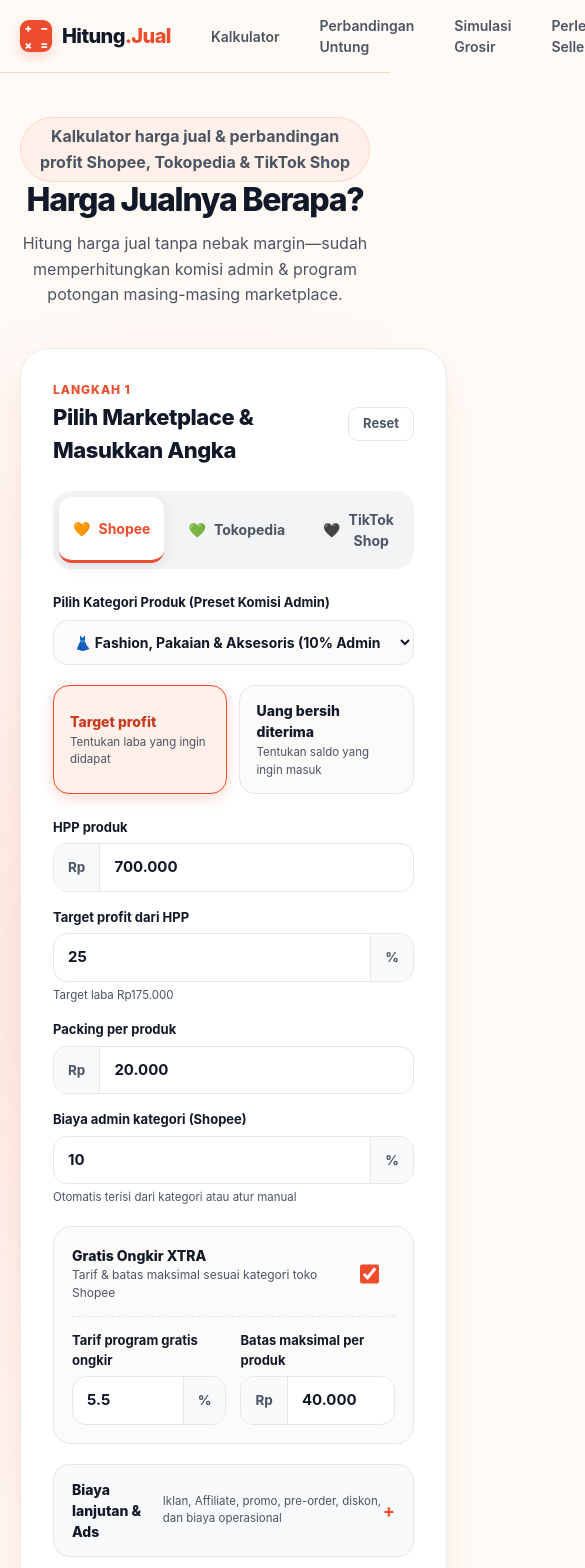
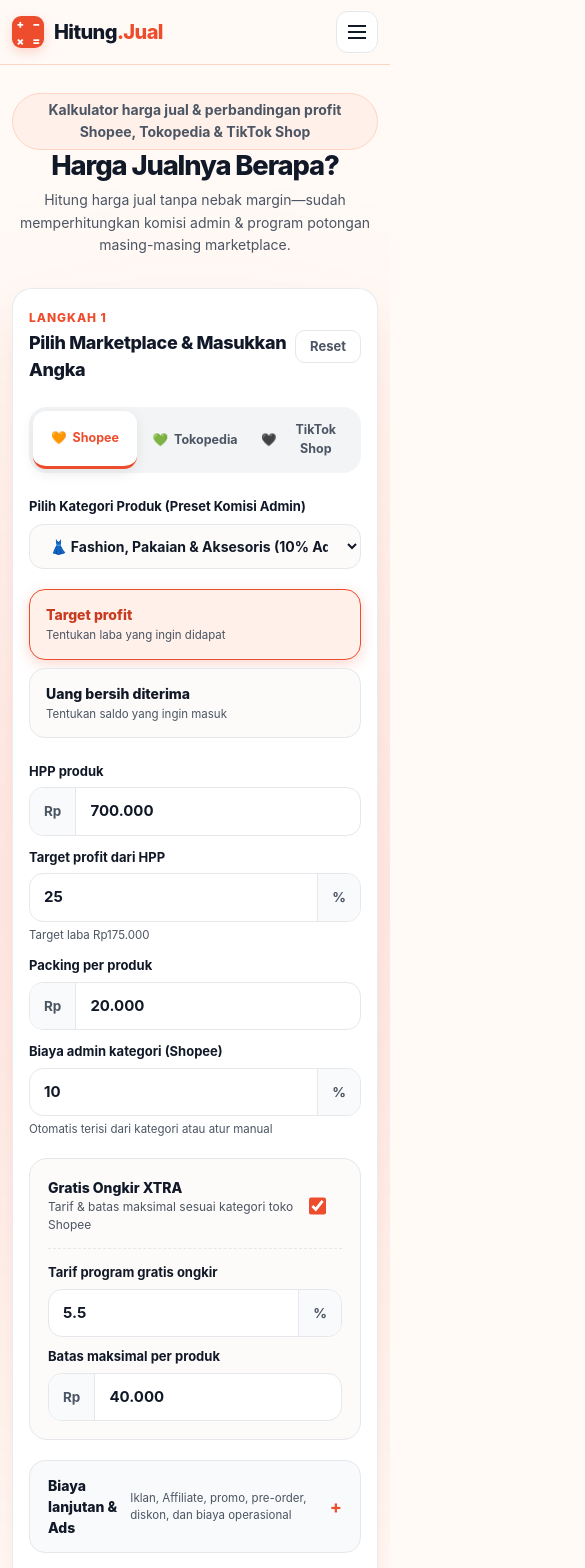
Before and after one commit to haadziqf/alkulator-harga-shopee, a Next.js app: page / in a window 390 px wide. Shown: the top 1568 px of the page, 585 px wide, since content can reach past the window. Built offline with nearby package versions, Linux system fonts and the light colour scheme.

Commit message:
feat: make layout fully responsive and add mobile viewport metadata

```diff
--- a/app/globals.css
+++ b/app/globals.css
@@ -184,6 +184,18 @@
   font-size: 12.5px;
   font-weight: 700;
   transition: all 300ms ease;
+}
+
+.mobile-menu-toggle {
+  display: none;
+}
+
+.mobile-only-date {
+  display: none;
+}
+
+.desktop-only-date {
+  display: inline-flex;
 }
 
 /* Hero Section */
@@ -1152,22 +1164,370 @@
   font-size: 13.5px;
 }
 
+@keyframes fadeInSlide {
+  from {
+    opacity: 0;
+    transform: translateY(-8px);
+  }
+  to {
+    opacity: 1;
+    transform: translateY(0);
+  }
+}
+
+@media (max-width: 1024px) {
+  .calculator {
+    grid-template-columns: 1.2fr 1fr;
+    gap: 20px;
+  }
+
+  .nav-links a {
+    padding: 6px 12px;
+    font-size: 13px;
+  }
+
+  .comparison-grid {
+    grid-template-columns: repeat(3, 1fr);
+    gap: 14px;
+  }
+
+  .wholesale-grid,
+  .affiliate-grid {
+    grid-template-columns: repeat(2, 1fr);
+  }
+}
+
 @media (max-width: 900px) {
+  .shell {
+    width: min(100%, calc(100% - 24px));
+  }
+
+  .nav {
+    position: relative;
+    min-height: 64px;
+  }
+
+  .desktop-only-date {
+    display: none !important;
+  }
+
+  .mobile-menu-toggle {
+    display: flex;
+    align-items: center;
+    justify-content: center;
+    width: 42px;
+    height: 42px;
+    border-radius: 12px;
+    border: 1px solid var(--line);
+    background: var(--white);
+    color: var(--ink);
+    cursor: pointer;
+    z-index: 501;
+    transition: all 200ms ease;
+  }
+
+  .mobile-menu-toggle:hover {
+    background: #f3f4f6;
+  }
+
+  .hamburger-bar {
+    position: relative;
+    width: 18px;
+    height: 2px;
+    background: var(--ink);
+    transition: all 200ms ease;
+  }
+
+  .hamburger-bar::before,
+  .hamburger-bar::after {
+    content: "";
+    position: absolute;
+    left: 0;
+    width: 18px;
+    height: 2px;
+    background: var(--ink);
+    transition: all 200ms ease;
+  }
+
+  .hamburger-bar::before {
+    top: -6px;
+  }
+
+  .hamburger-bar::after {
+    top: 6px;
+  }
+
+  .hamburger-bar.open {
+    background: transparent;
+  }
+
+  .hamburger-bar.open::before {
+    top: 0;
+    transform: rotate(45deg);
+  }
+
+  .hamburger-bar.open::after {
+    top: 0;
+    transform: rotate(-45deg);
+  }
+
+  .nav-links {
+    position: absolute;
+    top: calc(100% + 8px);
+    left: 0;
+    right: 0;
+    background: rgba(255, 255, 255, 0.98);
+    backdrop-filter: blur(20px);
+    -webkit-backdrop-filter: blur(20px);
+    border: 1px solid var(--line);
+    border-radius: 20px;
+    padding: 16px;
+    flex-direction: column;
+    align-items: stretch;
+    gap: 8px;
+    box-shadow: 0 16px 32px rgba(0, 0, 0, 0.12);
+    display: none;
+    z-index: 500;
+  }
+
+  .nav-links.mobile-open {
+    display: flex;
+    animation: fadeInSlide 200ms ease-out forwards;
+  }
+
+  .nav-links a {
+    padding: 12px 16px;
+    font-size: 14px;
+    border-radius: 12px;
+    width: 100%;
+  }
+
+  .mobile-only-date {
+    display: inline-flex !important;
+    justify-content: center;
+    margin-top: 8px;
+  }
+
   .calculator {
     grid-template-columns: 1fr;
   }
-  .input-grid {
-    grid-template-columns: 1fr;
+
+  .result-card {
+    position: static;
+    top: auto;
+    margin-top: 24px;
   }
+
   .comparison-grid {
     grid-template-columns: 1fr;
   }
-  .wholesale-grid,
-  .affiliate-grid,
+
+  .digital-product-banner {
+    grid-template-columns: 1fr;
+    gap: 20px;
+    padding: 24px;
+  }
+
+  .digital-action-btn {
+    width: 100%;
+    text-align: center;
+  }
+
+  .sponsor-banner {
+    flex-direction: column;
+    align-items: flex-start;
+    padding: 20px 24px;
+  }
+
+  .sponsor-btn {
+    width: 100%;
+    text-align: center;
+  }
+}
+
+@media (max-width: 640px) {
+  .hero {
+    padding: 28px 0 16px;
+  }
+
+  .eyebrow {
+    font-size: 11.5px;
+    padding: 5px 12px;
+    margin-bottom: 10px;
+    max-width: 100%;
+  }
+
+  .hero h1 {
+    font-size: clamp(24px, 7vw, 36px);
+    margin-bottom: 8px;
+  }
+
+  .hero p {
+    font-size: 14px;
+  }
+
+  .input-card {
+    padding: 20px 16px;
+    border-radius: 20px;
+  }
+
+  .card-heading h2 {
+    font-size: 18px;
+  }
+
+  .platform-selector {
+    gap: 6px;
+    padding: 4px;
+  }
+
+  .platform-btn {
+    padding: 10px 8px;
+    font-size: 12.5px;
+    gap: 6px;
+  }
+
+  .target-mode {
+    grid-template-columns: 1fr;
+    gap: 8px;
+  }
+
+  .input-grid {
+    grid-template-columns: 1fr;
+    gap: 12px;
+  }
+
+  .program-fields {
+    grid-template-columns: 1fr;
+    gap: 10px;
+  }
+
+  .result-card {
+    padding: 22px 18px;
+    border-radius: 20px;
+  }
+
+  .big-price {
+    font-size: clamp(28px, 8vw, 36px);
+    word-break: break-word;
+  }
+
+  .result-summary {
+    gap: 12px;
+    padding: 14px;
+  }
+
+  .result-summary b {
+    font-size: 14.5px;
+  }
+
+  .action-buttons {
+    grid-template-columns: 1fr;
+    gap: 8px;
+  }
+
+  .comparison-section,
+  .wholesale-section,
+  .monetize-section,
+  .method,
+  .sources {
+    padding: 20px 16px;
+    border-radius: 20px;
+    margin-top: 32px;
+  }
+
+  .comparison-header h2,
+  .wholesale-header h2,
+  .monetize-header h2,
+  .method h2,
+  .sources-heading h2 {
+    font-size: 20px;
+  }
+
+  .best-banner {
+    flex-direction: column;
+    align-items: flex-start;
+    gap: 10px;
+    padding: 16px;
+  }
+
+  .best-banner-icon {
+    font-size: 24px;
+  }
+
+  .wholesale-grid {
+    grid-template-columns: 1fr 1fr;
+    gap: 10px;
+  }
+
+  .wholesale-card {
+    padding: 14px 10px;
+  }
+
+  .wholesale-price {
+    font-size: 18px;
+  }
+
+  .affiliate-grid {
+    grid-template-columns: 1fr;
+    gap: 14px;
+  }
+
   .source-grid {
-    grid-template-columns: 1fr 1fr;
+    grid-template-columns: 1fr;
+    gap: 12px;
   }
+
   .digital-product-banner {
+    padding: 20px 16px;
+  }
+
+  .digital-product-content h3 {
+    font-size: 18px;
+  }
+
+  .digital-features {
+    gap: 8px;
+  }
+
+  .digital-features span {
+    font-size: 11.5px;
+    padding: 4px 10px;
+  }
+
+  .toast-notice {
+    bottom: 16px;
+    left: 16px;
+    right: 16px;
+    width: auto;
+    text-align: center;
+    font-size: 13px;
+    padding: 12px 16px;
+  }
+
+  footer {
+    flex-direction: column;
+    gap: 12px;
+    text-align: center;
+    margin-top: 36px;
+  }
+}
+
+@media (max-width: 380px) {
+  .platform-btn {
+    font-size: 11.5px;
+    padding: 8px 4px;
+  }
+
+  .platform-btn span:first-child {
+    font-size: 12px;
+  }
+
+  .money-input input,
+  .percent-input input {
+    font-size: 14px;
+  }
+
+  .wholesale-grid {
     grid-template-columns: 1fr;
   }
 }
--- a/app/layout.tsx
+++ b/app/layout.tsx
@@ -1,4 +1,4 @@
-import type { Metadata } from "next";
+import type { Metadata, Viewport } from "next";
 import { Geist, Geist_Mono } from "next/font/google";
 import "./globals.css";
 
@@ -12,11 +12,17 @@
   subsets: ["latin"],
 });
 
+export const viewport: Viewport = {
+  width: "device-width",
+  initialScale: 1,
+  maximumScale: 5,
+  themeColor: "#ee4d2d",
+};
+
 export const metadata: Metadata = {
   title: "HitungJual - Kalkulator Harga Marketplace & Profit Seller",
   description: "Kalkulator harga jual & perbandingan profit Shopee, Tokopedia, dan TikTok Shop. Sudah memperhitungkan komisi admin & program potongan.",
   manifest: "./manifest.json",
-  themeColor: "#ee4d2d",
   appleWebApp: {
     capable: true,
     statusBarStyle: "default",
@@ -40,6 +46,7 @@
   return (
     <html lang="id">
       <head>
+        <meta name="viewport" content="width=device-width, initial-scale=1.0, maximum-scale=5.0" />
         <link rel="manifest" href="./manifest.json" />
         <meta name="theme-color" content="#ee4d2d" />
         <meta name="mobile-web-app-capable" content="yes" />
--- a/app/page.tsx
+++ b/app/page.tsx
@@ -426,6 +426,7 @@
   const [input, setInput] = useState(initialInputs);
   const [showAdvanced, setShowAdvanced] = useState(false);
   const [toastMessage, setToastMessage] = useState<string | null>(null);
+  const [mobileMenuOpen, setMobileMenuOpen] = useState(false);
 
   useEffect(() => {
     if ("serviceWorker" in navigator) {
@@ -549,6 +550,7 @@
 
   const scrollToSection = (e: React.MouseEvent<HTMLAnchorElement>, id: string) => {
     e.preventDefault();
+    setMobileMenuOpen(false);
     const target = document.getElementById(id);
     if (target) {
       const yOffset = -90;
@@ -572,16 +574,28 @@
             </span>
             <span>Hitung<span>.Jual</span></span>
           </a>
-          <div className="nav-links">
+          <div className={`nav-links ${mobileMenuOpen ? "mobile-open" : ""}`}>
             <a href="#kalkulator" onClick={(e) => scrollToSection(e, "kalkulator")}>Kalkulator</a>
             <a href="#perbandingan" onClick={(e) => scrollToSection(e, "perbandingan")}>Perbandingan Untung</a>
             <a href="#grosir" onClick={(e) => scrollToSection(e, "grosir")}>Simulasi Grosir</a>
             <a href="#perlengkapan" onClick={(e) => scrollToSection(e, "perlengkapan")}>Perlengkapan Seller</a>
             <a href="#cara-hitung" onClick={(e) => scrollToSection(e, "cara-hitung")}>Cara hitung</a>
+            <a className="checked-date mobile-only-date" href="#sumber" onClick={(e) => scrollToSection(e, "sumber")}>
+              <span aria-hidden="true">▣</span> Aturan diperiksa 2026
+            </a>
           </div>
-          <a className="checked-date" href="#sumber" onClick={(e) => scrollToSection(e, "sumber")}>
+          <a className="checked-date desktop-only-date" href="#sumber" onClick={(e) => scrollToSection(e, "sumber")}>
             <span aria-hidden="true">▣</span> Aturan diperiksa 2026
           </a>
+          <button
+            type="button"
+            className="mobile-menu-toggle"
+            onClick={() => setMobileMenuOpen((prev) => !prev)}
+            aria-label="Toggle Navigation Menu"
+            aria-expanded={mobileMenuOpen}
+          >
+            <span className={`hamburger-bar ${mobileMenuOpen ? "open" : ""}`} />
+          </button>
         </nav>
       </div>
 
```
